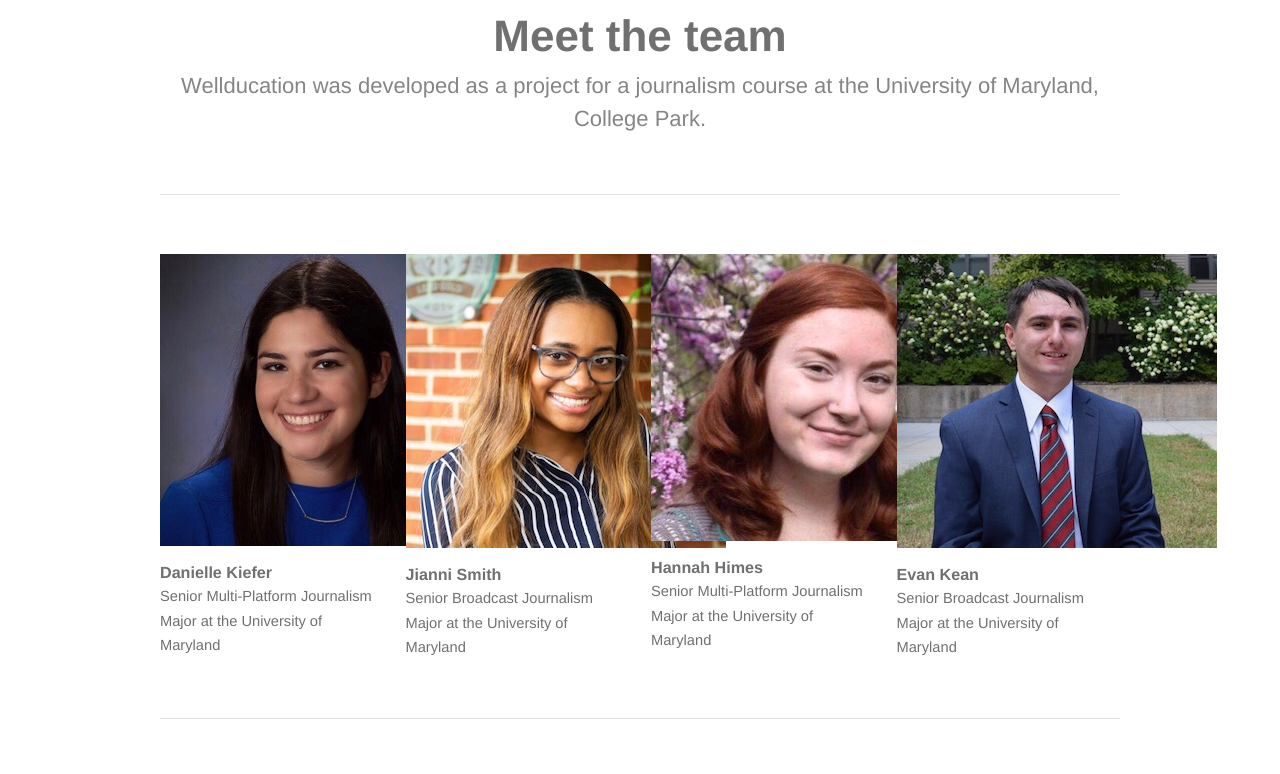
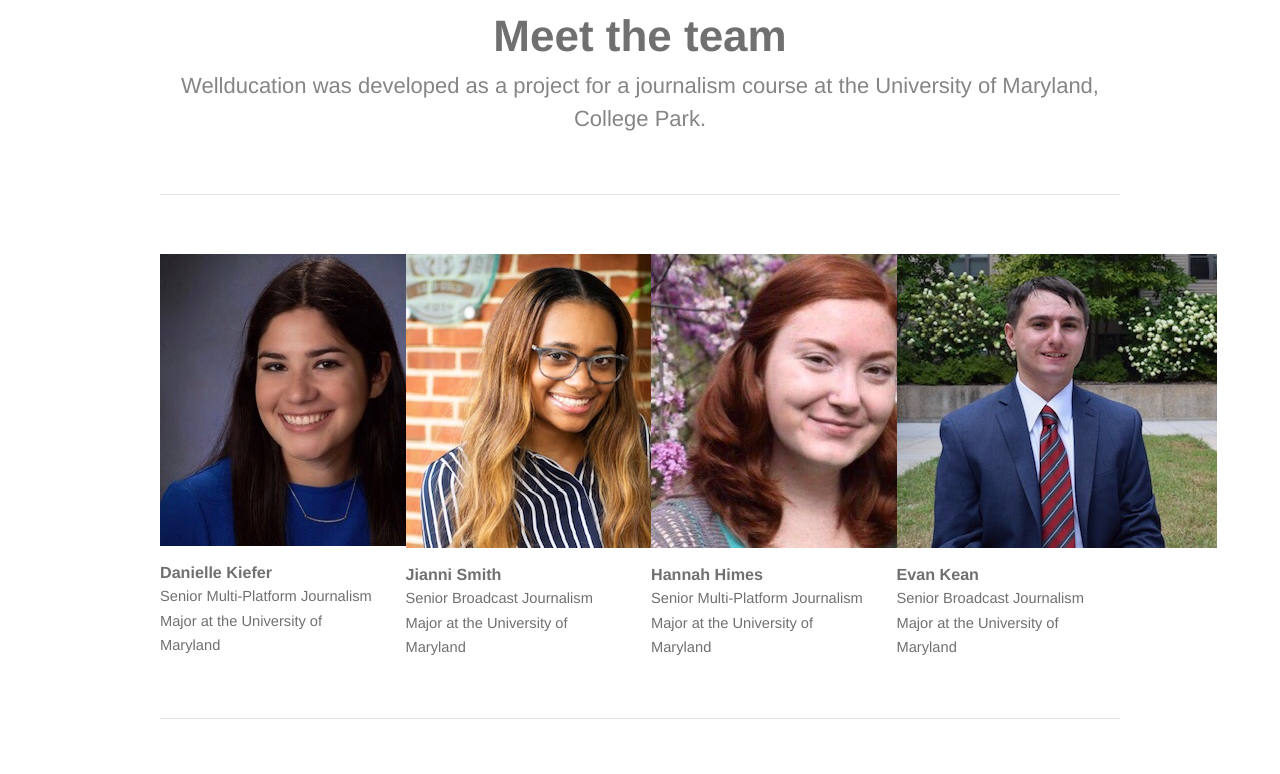
Before and after one commit to wellducation/wellducation.github.io, a plain HTML site: page index.html in a window 1280 px wide. Shown: the part 1991-2765 px from the top of the page. Drawn offline with Linux system fonts and the light colour scheme.

Commit message:
Update index.html

```diff
--- a/index.html
+++ b/index.html
@@ -110,7 +110,7 @@
 								<p>Senior Broadcast Journalism Major at the University of Maryland</p>
 							</section>
 							<section class="3u 6u(medium) 12u$(xsmall) profile">
-								<img src="images/small hannah (2).jpg" alt="Photo of Hannah Himes" />
+								<img src="images/small hannah (3).jpg" alt="Photo of Hannah Himes" />
 								<h4>Hannah Himes</h4>
 								<p>Senior Multi-Platform Journalism Major at the University of Maryland</p>
 							</section>
```
